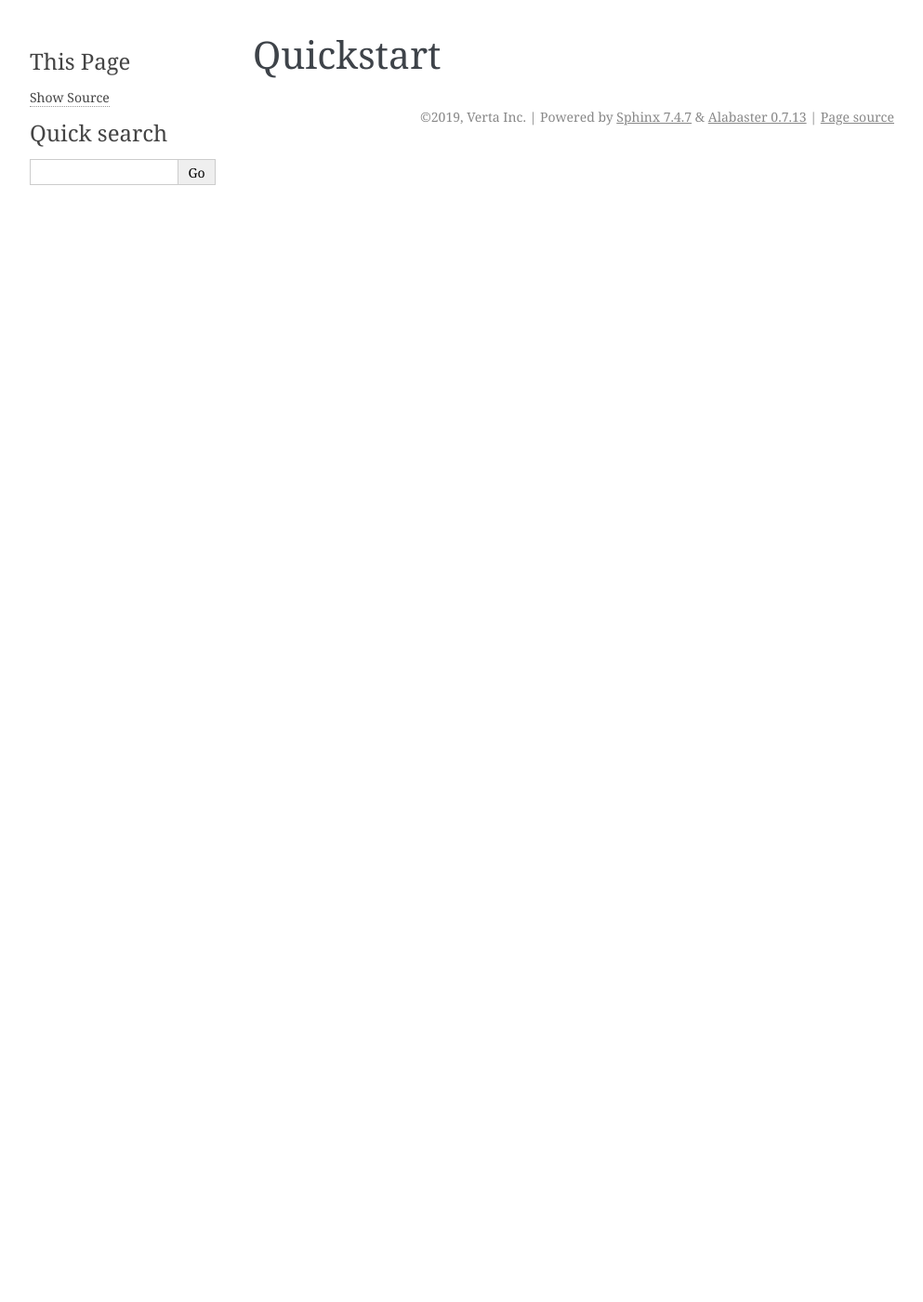
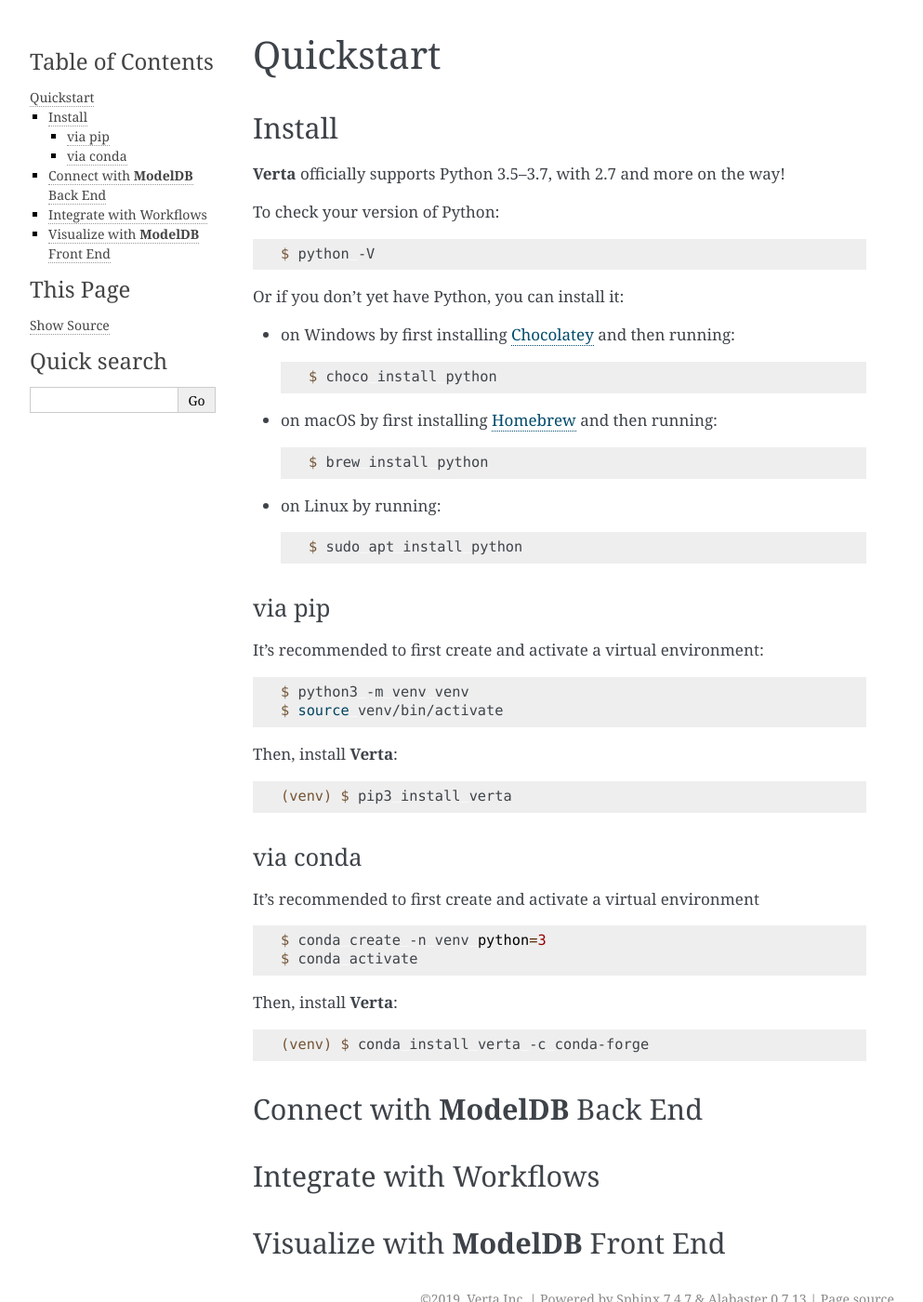
Before and after one commit to verta-service-account/modeldb-client, a Sphinx documentation site: the page built from verta/docs/user/quickstart.rst, in a window 1280 px wide and 1400 px high. Shown: the whole window at 93% size, without its empty margins (148-1141 px from the left). Built offline with Sphinx 7.4.7, drawn with Linux system fonts in a browser that asks for light colours.

Commit message:
Move install to quickstart

```diff
--- a/verta/docs/index.rst
+++ b/verta/docs/index.rst
@@ -85,6 +85,8 @@
 
 ...and then get it back:
 
+.. code-block:: python
+
     >>> run.get_hyperparameter("hidden_size")
     256
 
@@ -112,8 +114,7 @@
 
 .. toctree::
     :hidden:
-    :maxdepth: 1
+    :maxdepth: 2
 
-    user/installation
     user/quickstart
     api/verta
--- a/verta/docs/user/quickstart.rst
+++ b/verta/docs/user/quickstart.rst
@@ -1,2 +1,77 @@
 Quickstart
 ==========
+
+Install
+-------
+
+**Verta** officially supports Python 3.5–3.7, with 2.7 and more on the way!
+
+To check your version of Python:
+
+.. code-block:: console
+
+    $ python -V
+
+Or if you don't yet have Python, you can install it:
+
+- on Windows by first installing `Chocolatey <https://chocolatey.org/>`_ and then running:
+
+  .. code-block:: console
+
+      $ choco install python
+
+- on macOS by first installing `Homebrew <https://brew.sh/>`_ and then running:
+
+  .. code-block:: console
+
+      $ brew install python
+
+- on Linux by running:
+
+  .. code-block:: console
+
+      $ sudo apt install python
+
+
+via pip
+^^^^^^^
+
+It's recommended to first create and activate a virtual environment:
+
+.. code-block:: console
+
+    $ python3 -m venv venv
+    $ source venv/bin/activate
+
+Then, install **Verta**:
+
+.. code-block:: console
+
+    (venv) $ pip3 install verta
+
+
+via conda
+^^^^^^^^^
+
+It's recommended to first create and activate a virtual environment
+
+.. code-block:: console
+
+    $ conda create -n venv python=3
+    $ conda activate
+
+Then, install **Verta**:
+
+.. code-block:: console
+
+    (venv) $ conda install verta -c conda-forge
+
+
+Connect with **ModelDB** Back End
+---------------------------------
+
+Integrate with Workflows
+------------------------
+
+Visualize with **ModelDB** Front End
+------------------------------------
```
Also changed, not shown: verta/docs/user/installation.rst (deleted, +0 -16 lines).
